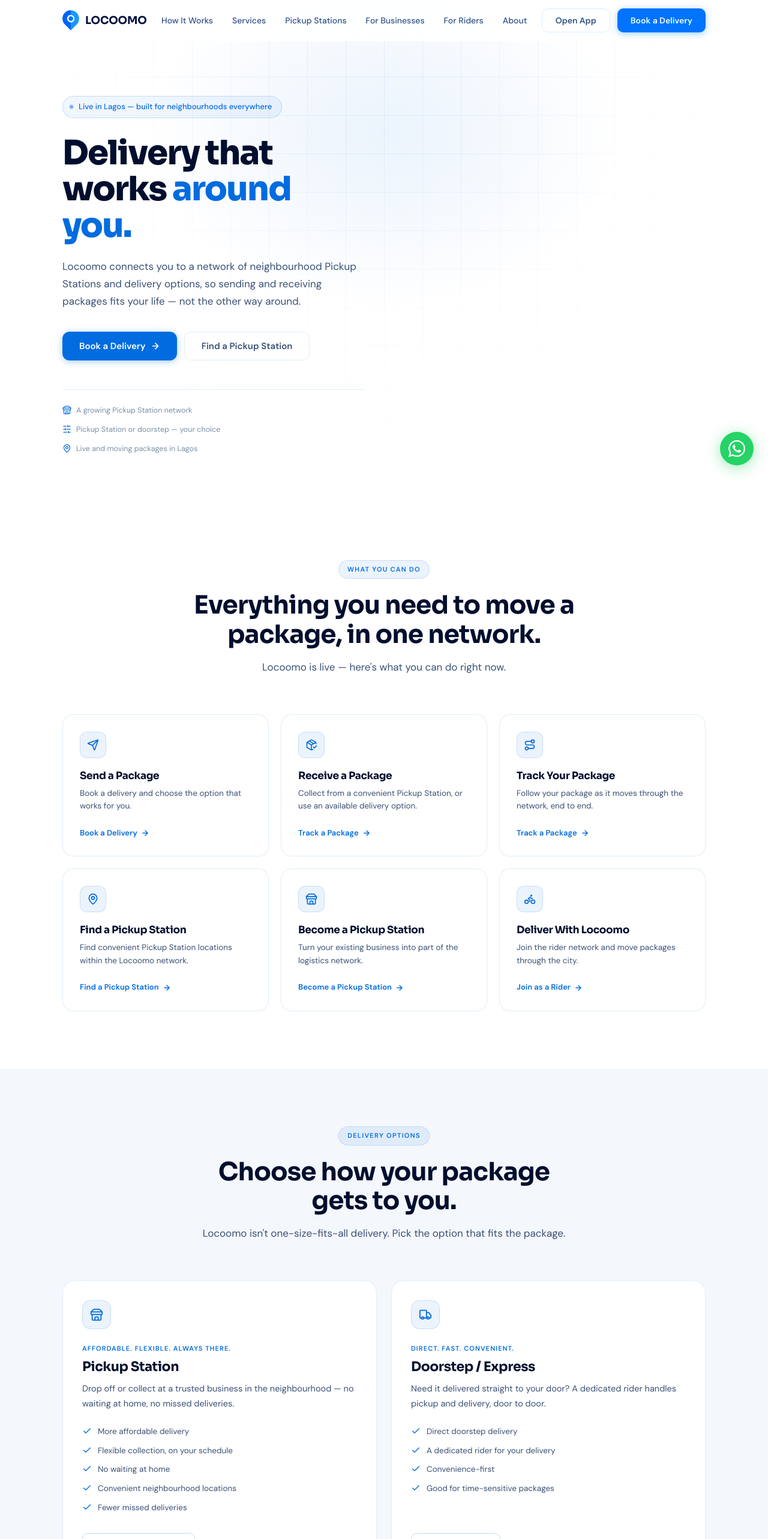
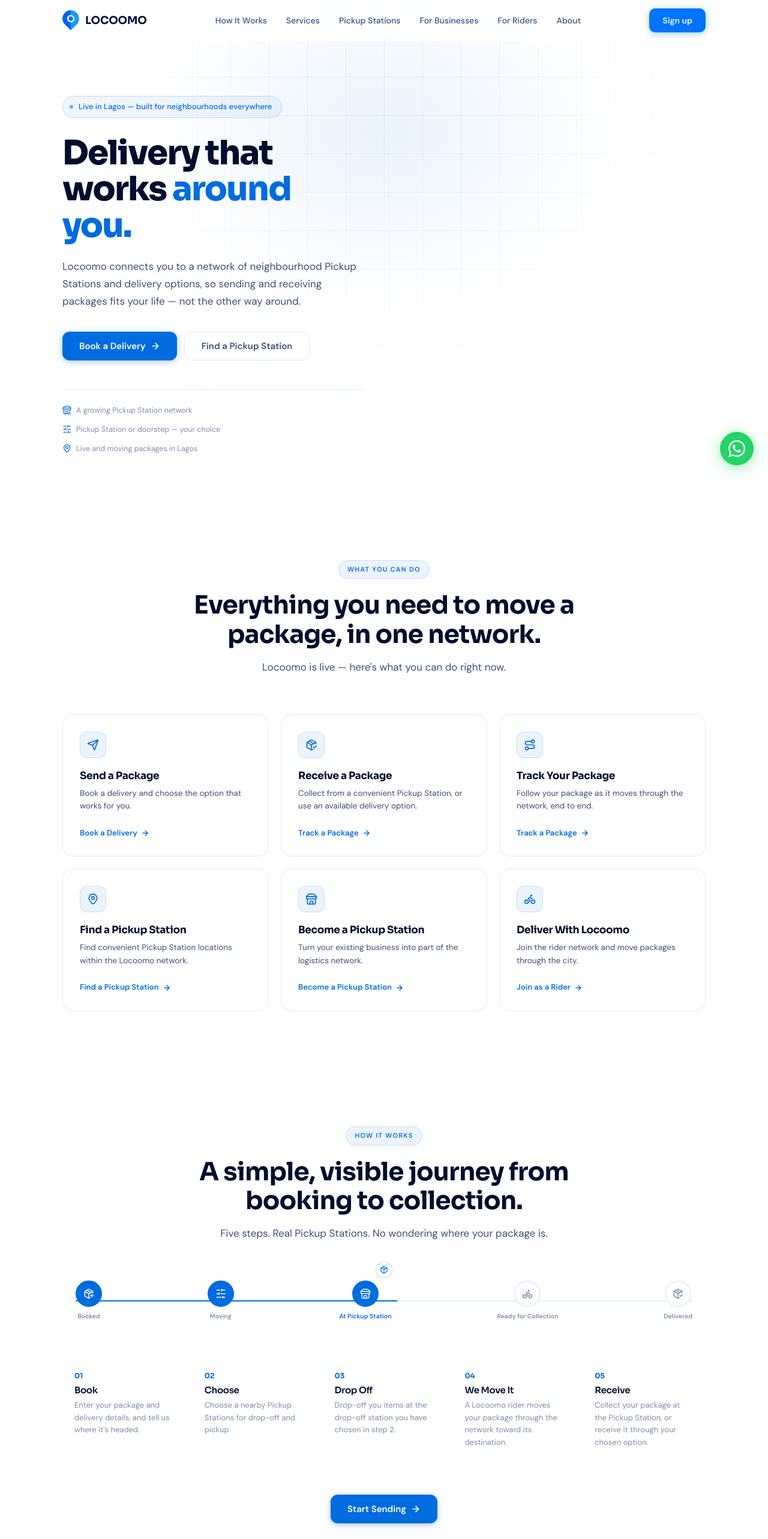
Before and after one commit to Locoomo-Logistics-Ltd/website, a Next.js app: page / in a window 1280 px wide. Shown: the top 2566 px of the page at 60% size. Built offline with nearby package versions, Linux system fonts and the light colour scheme.

Commit message:
Updated website

```diff
--- a/app/(_root)/page.tsx
+++ b/app/(_root)/page.tsx
@@ -1,6 +1,6 @@
 import Hero from "@/components/sections/Hero";
 import WhatCanIDo from "@/components/sections/WhatCanIDo";
-import ServiceOptions from "@/components/sections/ServiceOptions";
+// import ServiceOptions from "@/components/sections/ServiceOptions";
 import HowItWorks from "@/components/sections/HowItWorks";
 import WhyLocoomo from "@/components/sections/WhyLocoomo";
 import PickupStationNetwork from "@/components/sections/PickupStationNetwork";
@@ -16,7 +16,7 @@ export default function HomePage() {
     <main>
       <Hero />
       <WhatCanIDo />
-      <ServiceOptions />
+      {/* <ServiceOptions /> */}
       <HowItWorks />
       <WhyLocoomo />
       <PickupStationNetwork />
--- a/components/layout/Navbar.tsx
+++ b/components/layout/Navbar.tsx
@@ -59,14 +59,14 @@ export default function Navbar() {
           {/* Desktop actions */}
           <div className="hidden md:flex items-center gap-3">
             <ThemeToggle />
-            <Button variant="ghost" size="default" asChild>
+            {/* <Button variant="ghost" size="default" asChild>
               <Link href={APP_URL} target="_blank" rel="noopener noreferrer">
                 Open App
               </Link>
-            </Button>
+            </Button> */}
             <Button variant="primary" size="default" asChild>
               <Link href={APP_ROLE_SELECT_URL} target="_blank" rel="noopener noreferrer">
-                Book a Delivery
+                Sign up
               </Link>
             </Button>
           </div>
--- a/constants/content.ts
+++ b/constants/content.ts
@@ -136,13 +136,13 @@ export const HOW_IT_WORKS_CONTENT = {
       step: "02",
       title: "Choose",
       icon: "slidersHorizontal" as IconKey,
-      desc: "Choose the delivery option that fits you — a nearby Pickup Station or doorstep.",
+      desc: "Choose a nearby Pickup Stations for drop-off and pickup.",
     },
     {
       step: "03",
       title: "Drop Off",
       icon: "store" as IconKey,
-      desc: "Follow the drop-off instructions Locoomo gives you for your chosen option.",
+      desc: "Drop-off you items at the drop-off station you have chosen in step 2.",
     },
     {
       step: "04",
```
